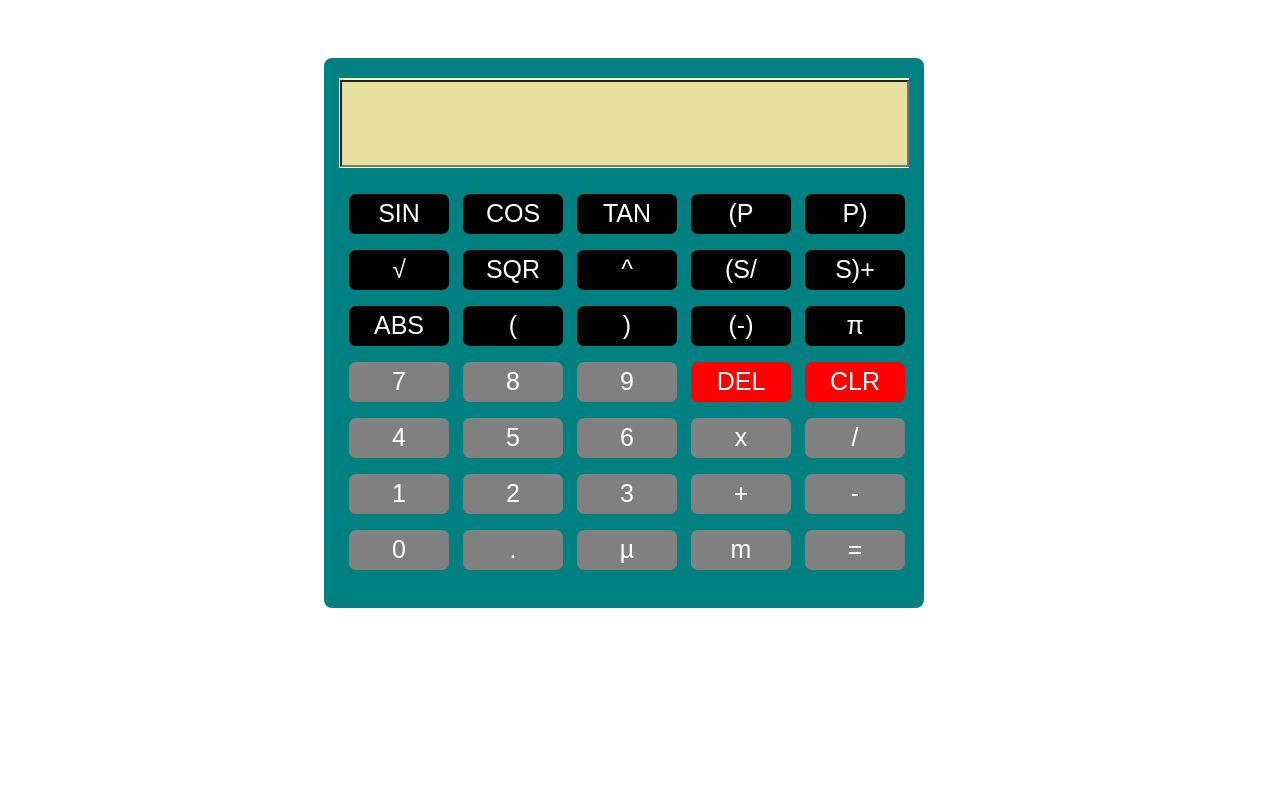
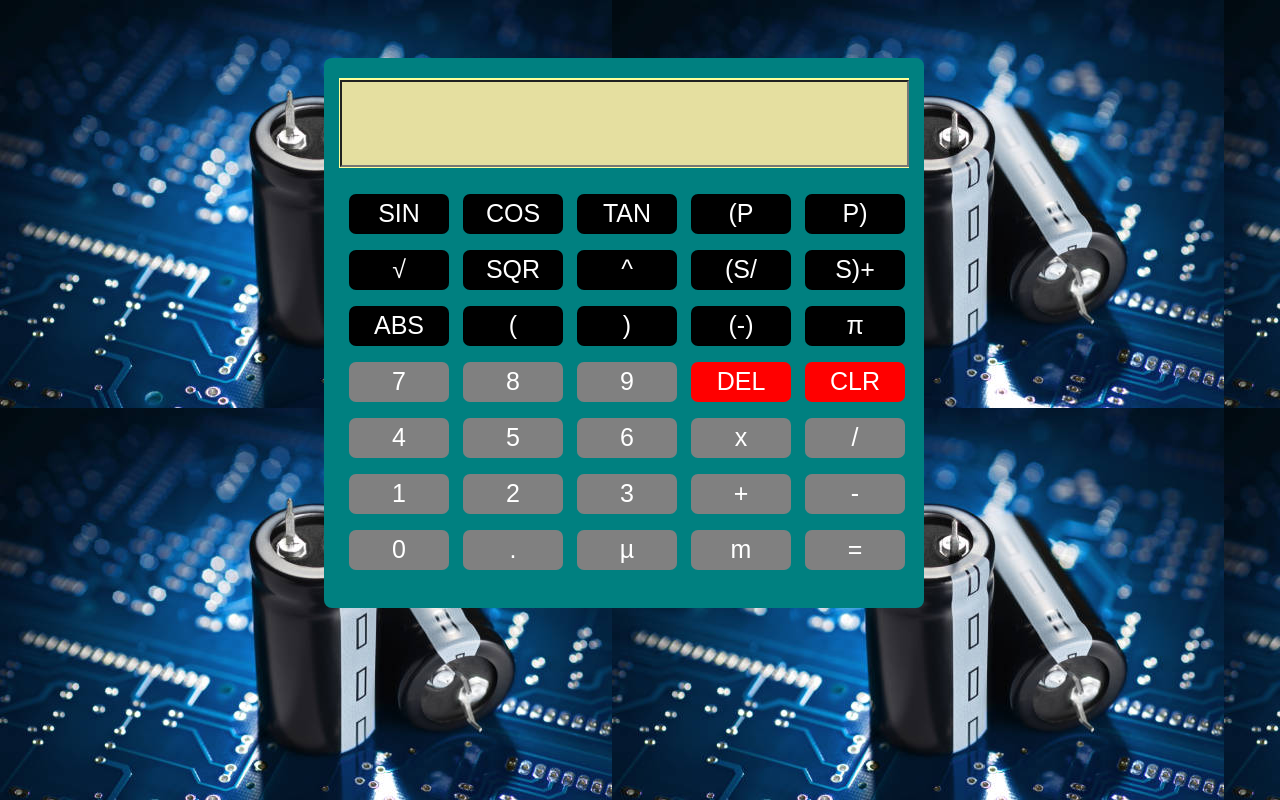
Before and after one commit to josephluai/myproject, a plain HTML site: page Index.html in a window 1280 px wide. Drawn offline with Linux system fonts and the light colour scheme.

Commit message:
Update calc.css

```diff
--- a/calc.css
+++ b/calc.css
@@ -61,6 +61,6 @@ p{
 	line-height: 30px;
 }
 body{
-	background-image: url("../School/background.jpg");
+	background-image: url("../background.jpg");
     background-attachment: fixed;
 }
```
